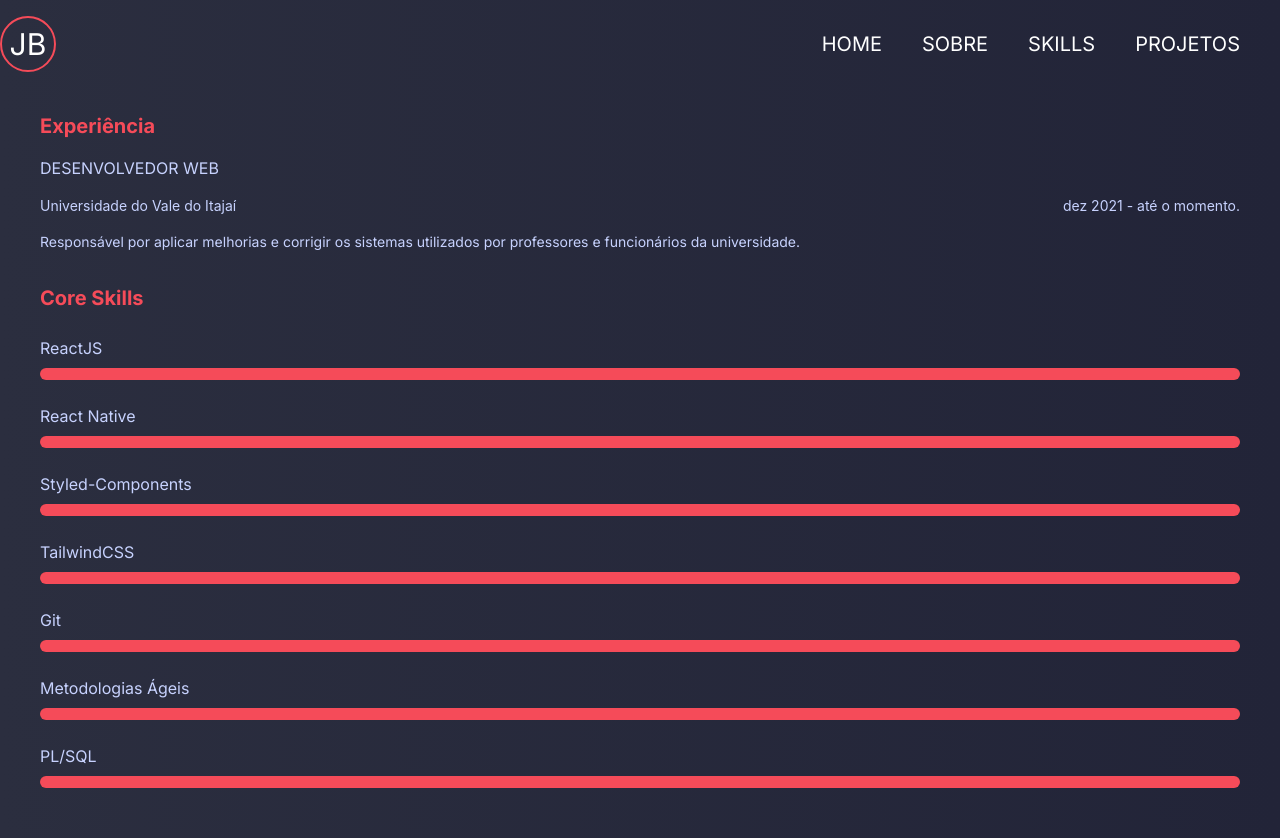
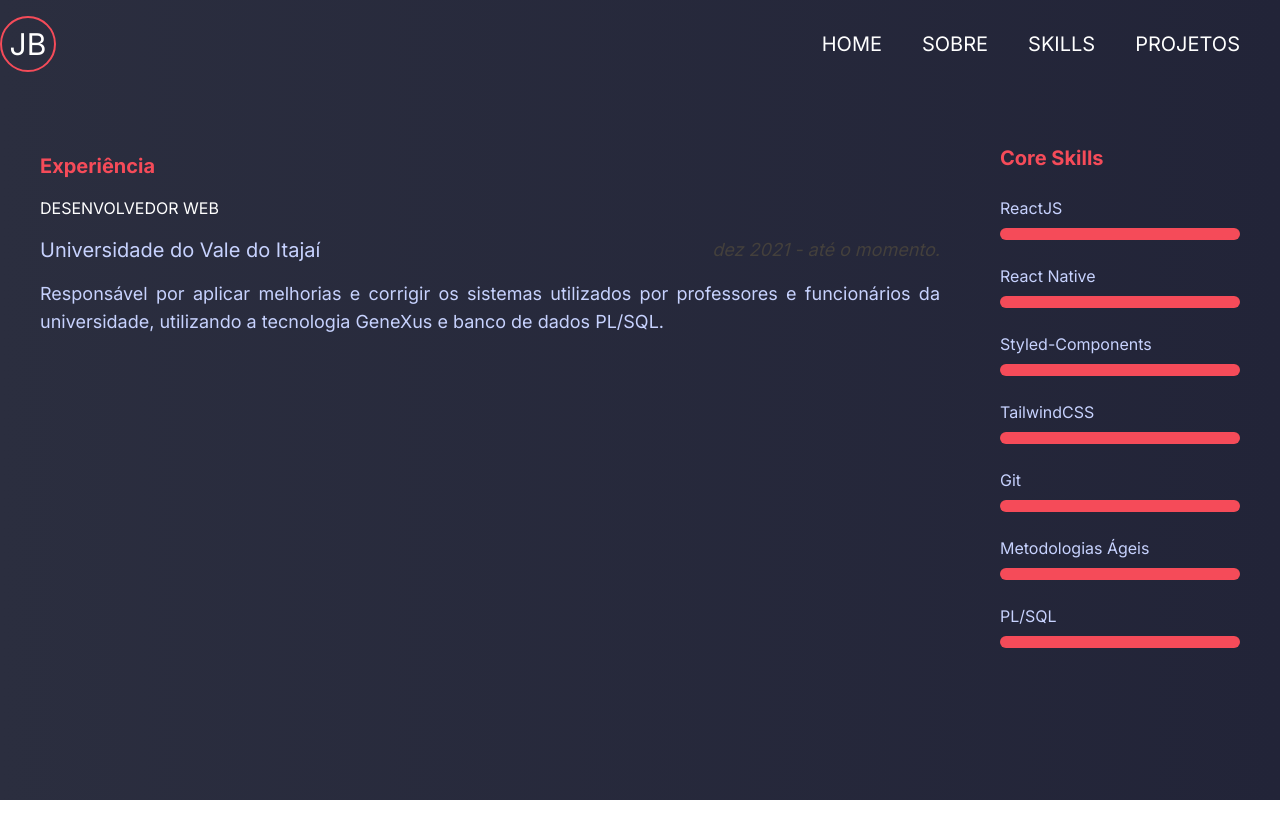
Before and after one commit to jonathanalves25/projetos_pessoais, a React (Create React App) app in the folder portifolio_2023/: page /skills in a window 1280 px wide. Shown: the top 838 px of the page. After the commit the page ends 800 px from the top, so only its background shows below. Built offline with nearby package versions, Linux system fonts and the light colour scheme; a web font is replaced by a local one.

Commit message:
finalizando pagina sobre projetos

```diff
--- a/portifolio_2023/src/App.jsx
+++ b/portifolio_2023/src/App.jsx
@@ -1,11 +1,10 @@
 import './App.css';
 import { NavMenu } from './components/NavMenu';
-import { Home } from './pages/Home';
 import { MainRoute } from './routes/MainRoute';
 
 function App() {
   return (
-    <div className="container-full h-screen bg-gradient-to-r from-blue-600 to-blue-700">
+    <div className="container-full h-screen bg-gradient-to-r from-blue-600 to-blue-700 overflow-hidden">
       <nav>
         <NavMenu/>
       </nav>
--- a/portifolio_2023/src/components/CompanyTime.jsx
+++ b/portifolio_2023/src/components/CompanyTime.jsx
@@ -1,11 +1,11 @@
 
 export const CompanyTime = (props) => {
   return(
-    <div className="flex justify-between w-full text-indigo-200 text-sm gap-14">
-      <p>
+    <div className="flex justify-between w-full text-indigo-200 text-sm gap-14 font-sans">
+      <p className="lg:text-xl">
         {props.company}
       </p>
-      <p>
+      <p className="italic lg:text-lg text-stone-700">
         {props.time}
       </p>
     </div>
--- /dev/null
+++ b/portifolio_2023/src/components/ProjectItem.jsx
@@ -0,0 +1,12 @@
+
+export const ProjectItem = (props) => {
+  return(
+    <div className=" bg-stone-700 h-full flex items-center lg:shadow-xl">
+      <div className="flex items-center w-full bg-stone-800 h-12 hover:py-8 transition-all ease-in-out duration-300">
+        <p className="text-center  w-full uppercase text-white">
+          {props.label}
+        </p>
+      </div>
+    </div>
+  )
+}
--- a/portifolio_2023/src/components/TextPrimary.jsx
+++ b/portifolio_2023/src/components/TextPrimary.jsx
@@ -2,7 +2,7 @@
 export const TextPrimary = (props) => {
   return(
     <div className="text-indigo-200 font-sans text-sm text-justify pt-4">
-        <p>
+        <p className="lg:text-lg">
           {props.text}
         </p>
     </div>
--- a/portifolio_2023/src/components/TitleRole.jsx
+++ b/portifolio_2023/src/components/TitleRole.jsx
@@ -1,7 +1,7 @@
 
 export const TitleRole = (props) => {
   return(
-    <h3 className="font-lg text-indigo-200 font-sans uppercase py-4">
+    <h3 className="font-lg text-white font-sans uppercase py-4">
       {props.text}
     </h3>
   )
--- a/portifolio_2023/src/pages/Projects.jsx
+++ b/portifolio_2023/src/pages/Projects.jsx
@@ -1,6 +1,13 @@
+import { ProjectItem } from "../components/ProjectItem"
+
 export const Projects = () => {
   return (
-    <div className="container">
+    <div className="container grid md:grid-cols-2 lg:grid-cols-3 lg:mx-auto lg:h-3/4 gap-8 p-10 h-full bg-opacity-0 to-blue-700">
+      <ProjectItem label="Em Construção"/>
+      <ProjectItem label="Em Construção"/>
+      <ProjectItem label="Em Construção"/>
+      <ProjectItem label="Em Construção"/>
+      <ProjectItem label="Em Construção"/>
 
     </div>
   )
--- a/portifolio_2023/src/pages/Skills.jsx
+++ b/portifolio_2023/src/pages/Skills.jsx
@@ -6,19 +6,20 @@ import { TitleRole } from "../components/TitleRole"
 
 export const Skills = () => {
   return(
-    <div className="container mx-auto p-10 bg-gradient-to-r from-blue-600 to-blue-700">
-        <Title text="Experiência"/>
-        <div>
+    <div className="container mx-auto p-10 bg-opacity-0 lg:flex lg:justify-between">
+
+        <div className="lg:w-3/4 lg:mt-10">
+          <Title text="Experiência"/>
           <TitleRole text="Desenvolvedor Web"/>
           <CompanyTime company="Universidade do Vale do Itajaí" time="dez 2021 - até o momento."/>
           <TextPrimary
-            text="Responsável por aplicar melhorias e corrigir os sistemas utilizados por professores e funcionários da universidade.
+            text="Responsável por aplicar melhorias e corrigir os sistemas utilizados por professores e funcionários da universidade, utilizando a tecnologia GeneXus e banco de dados PL/SQL.
           "/>
 
 
         </div>
 
-        <div className="my-8">
+        <div className="my-8 lg:w-1/5">
           <Title text="Core Skills"/>
 
           <SkillContainer name="ReactJS"/>
```
